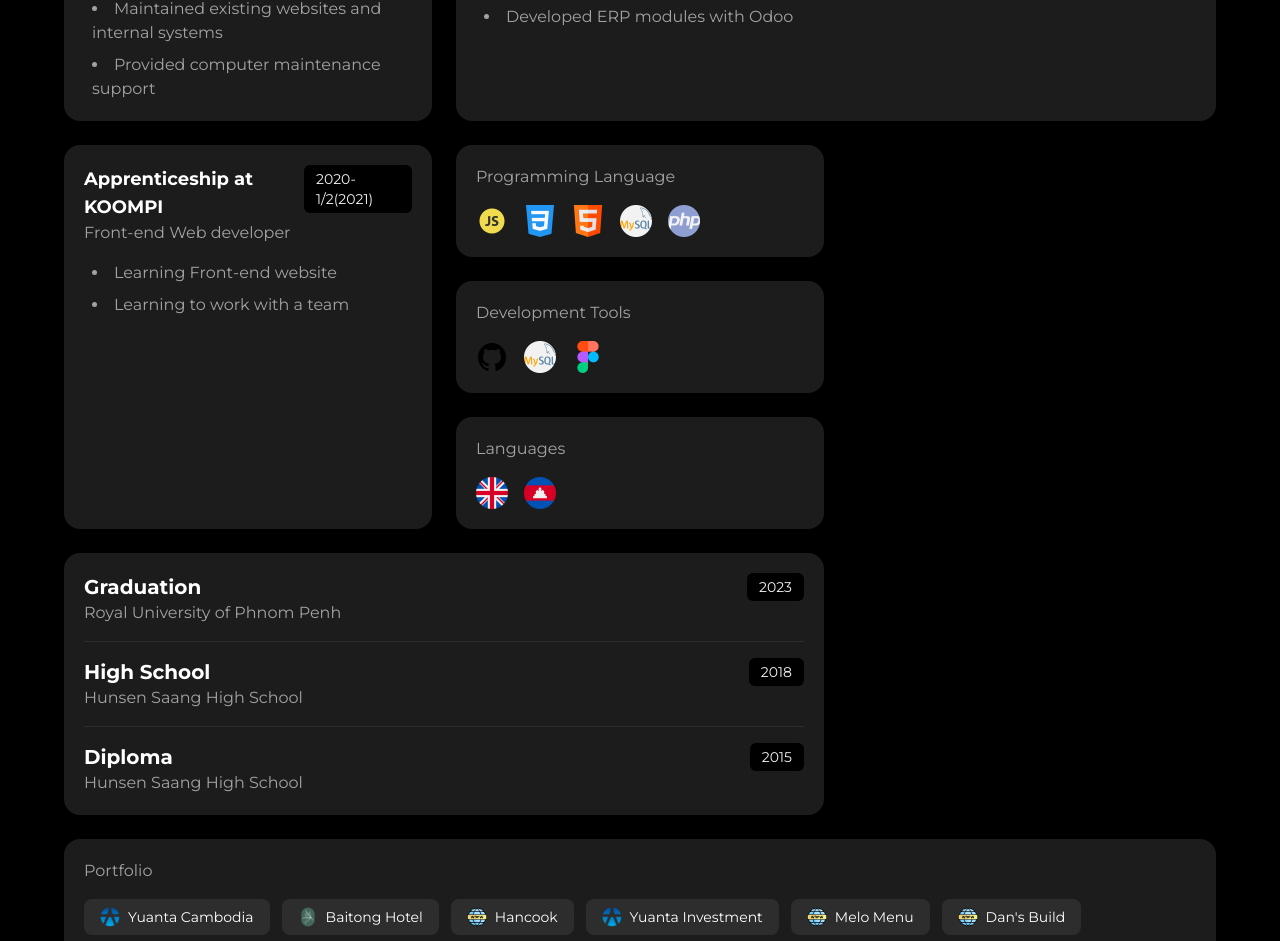
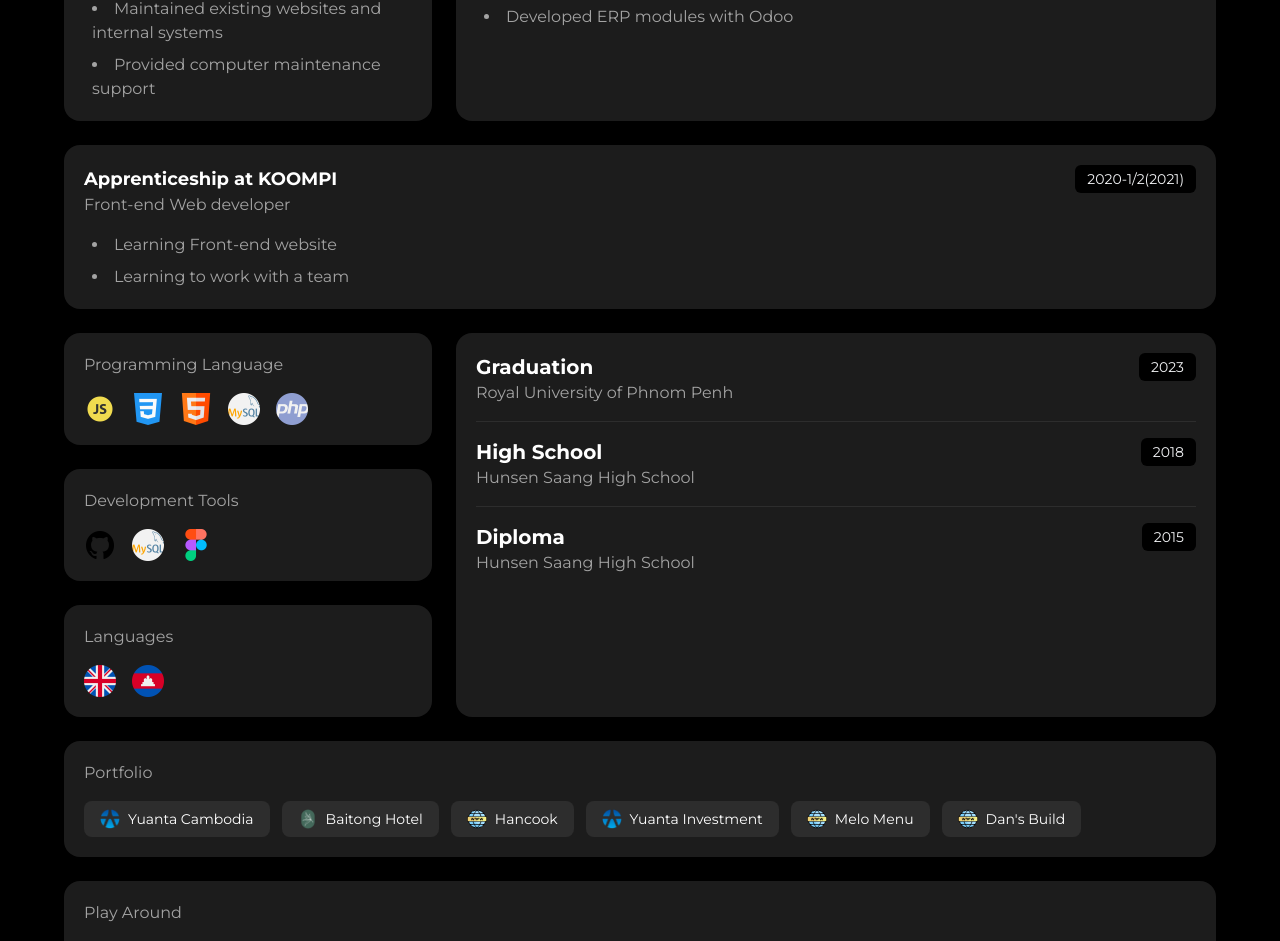
Before and after one commit to kong44/portfolio-dark, a React (Vite) app: page / in a window 1280 px wide. Shown: the part 1181-2122 px from the top of the page. Built offline with nearby package versions, Linux system fonts and the light colour scheme.

Commit message:
fix responsive card

```diff
--- a/App.tsx
+++ b/App.tsx
@@ -138,11 +138,19 @@ const [isPlaying, setIsPlaying] = useState(false);
         </Card>
 
         {/* Experience */}
-        {experiences.map((exp, index) => (
-          <Card
-            key={index}
-            className="lg:col-span-3 even:lg:col-span-2 odd:lg:col-span-1 flex-1"
-          >
+        {experiences.map((exp, index) => {
+          const isLast = index === experiences.length - 1;
+          const isOdd = index % 2 === 0; // 0-based index, so 0,2,4… are even in programming, odd in human counting
+
+          let colSpan = "lg:col-span-1";
+          if (!isLast) {
+            colSpan = isOdd ? "odd:lg:col-span-1" : "even:lg:col-span-2";
+          } else {
+            colSpan = isOdd ? "lg:col-span-3" : "lg:col-span-2"; // last card adjustment
+          }
+
+          return (
+            <Card key={index} className={`${colSpan} flex-1`}>
               <div className="flex justify-between items-start mb-2">
                 <div>
                   <h2 className="text-lg font-bold text-white">{exp.title}</h2>
@@ -156,7 +164,8 @@ const [isPlaying, setIsPlaying] = useState(false);
                 ))}
               </ul>
             </Card>
-        ))}
+          );
+        })}
 
         {/* Skills Column */}
         <div className="lg:col-span-1 space-y-6">
```
Lines whose indentation alone changed are shown as unchanged.
